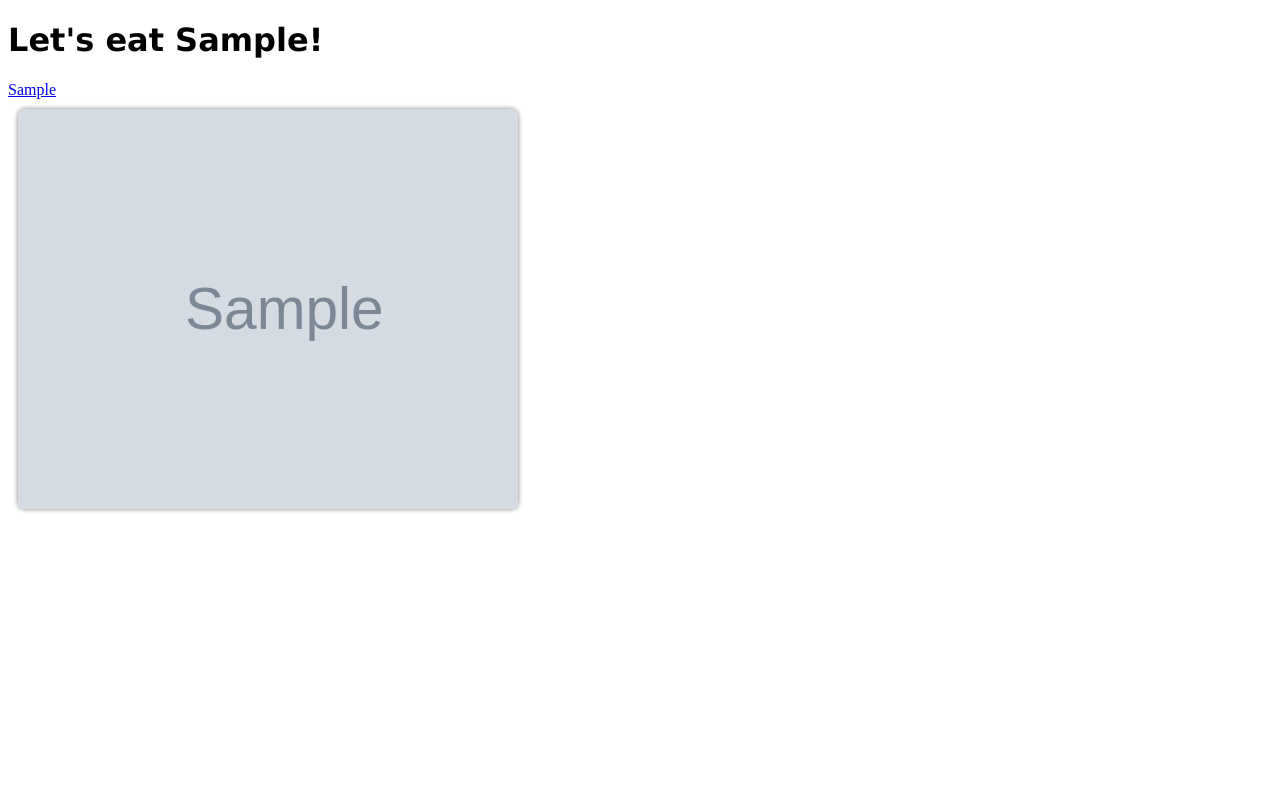
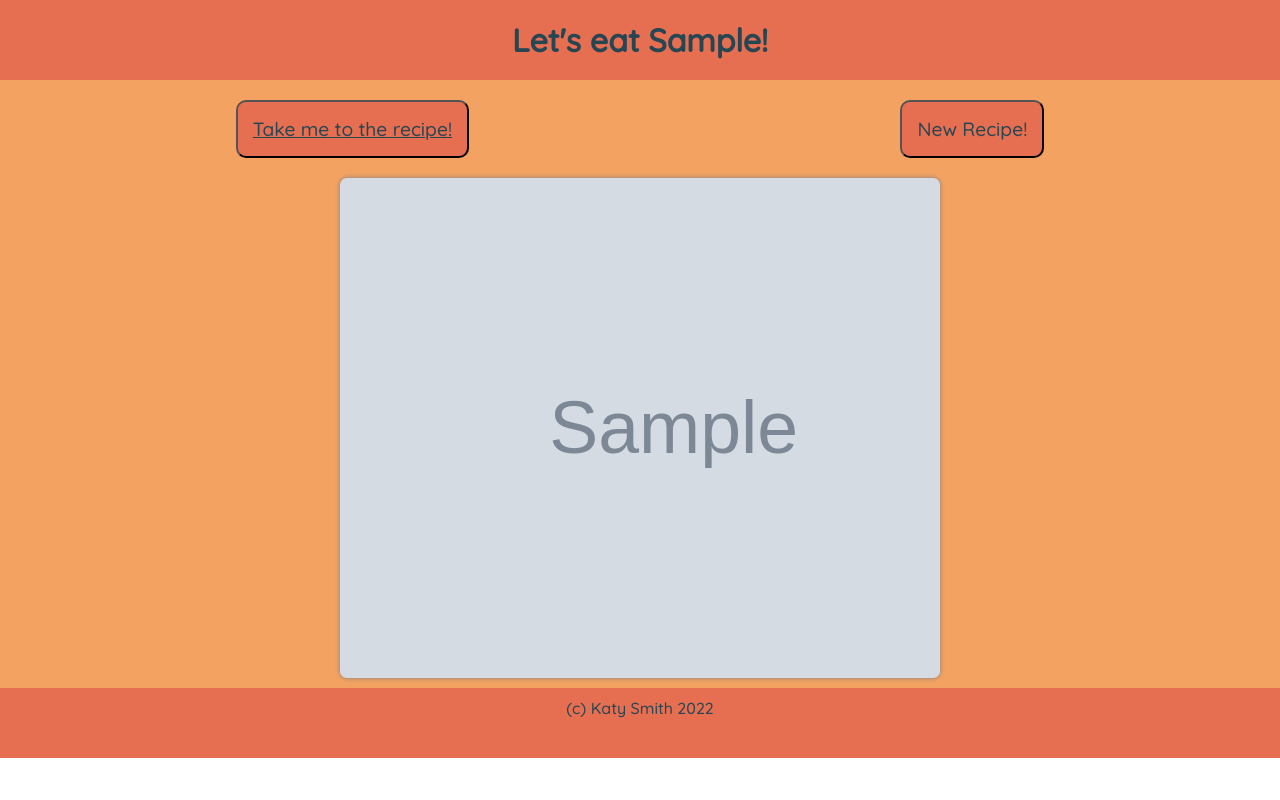
Before and after one commit to catrionafsmith/haggisneepsandtatties, a Flask app: page /whatsfordinner in a window 1280 px wide. Run offline with Flask 2, Linux system fonts and the light colour scheme; grey boxes marked "Sample" are stand-in pictures; a database or web service that is not in the repository returns one stand-in record (values such as "Sample title"); data that the repository does not hold is empty.

Commit message:
Add CSS and extra button and clean up code for readability

```diff
--- a/app.py
+++ b/app.py
@@ -1,25 +1,19 @@
 from flask import Flask, render_template
 # render template allows us to reference or use an external HTML code or script
-import urllib.request, json, requests
+import json, requests
 
-import os
 # creating the app, and letting it know that all the info it needs is in this directory
 app = Flask(__name__)
 
 # setting up the route for the app(where the main page will go)
 @app.route("/")
-# this function uses the API to get a random meal, and then returns a rendered page.
+
+# this function uses the render_template function and returns a rendered page using the dinner.html template.
 def get_dinners():
-    url = "http://www.themealdb.com/api/json/v1/1/random.php"
-    # response = requests.get(url)
-    # # response = urllib.request.urlopen(url)
-    # data = response.read()
-    # dict = json.loads(data)
-    dict = requests.get(url).json()
-    print(dict)
-# where has meals_in come from? can we just pass the whole dict in?
-    return render_template("dinner.html", dinners=dict["meals_in"])
+    url = "https://www.themealdb.com"
+    return render_template("dinner.html", url=url)
 
+# this function uses the API to get a random recipe, and then returns the recipe's title, image and link.
 def get_recipe():
     url = "http://www.themealdb.com/api/json/v1/1/random.php"
     response = requests.get(url).json()
@@ -28,55 +22,13 @@
     recipe_link = response['meals'][0]['strSource']
     return recipe_title, recipe_picture, recipe_link
 
+
 @app.route("/whatsfordinner")
+
+# this function generates and uses variables from the get_recipe() function to render a page on whatsfordinner.html template
 def whatsfor():
     recipe_title, recipe_picture, recipe_link = get_recipe()
     return render_template("whatsfordinner.html", recipe_title = recipe_title, recipe_picture=recipe_picture, recipe_link=recipe_link)
-
-# print(dict)
-
-@app.route("/meals")
-def get_meals_list():
-    url = "http://www.themealdb.com/api/json/v1/1/random.php"
-
-    dict = requests.get(url).json()
-
-    meals = []
-
-    for meal in dict["meals"]:
-        meal = {
-            "name": meal["strMeal"],
-            "picture":meal["strMealThumb"],
-            "recipe": meal["strInstructions"],
-        }
-
-        meals.append(meal)
-    # return render_template ("dinner.html", dinners=dict["meals_in"])
-    return {"meals_in": meals}
-
-@app.route("/dinnertime")
-def get_dinnertime():
-    url = "http://www.themealdb.com/api/json/v1/1/random.php"
-
-    dict = requests.get(url).json()
-
-    meals = []
-
-    for meal in dict["meals"]:
-        meal = {
-            "name": meal["strMeal"],
-            "picture":meal["strMealThumb"],
-            "recipe": meal["strInstructions"],
-        }
-
-        meals.append(meal)
-    return render_template("meal_option.html", dinners=dict["meals"])
-    # return {"meals_in": meals}
-
-@app.route("/hello")
-def hello_world():
-    return "<p>Hello, World!</p>"
-
 
 
 if __name__ == "__main__":
--- /dev/null
+++ b/static/css/styles.css
@@ -0,0 +1,69 @@
+
+* {
+    margin: 0;
+    padding: 0;
+}
+
+body {
+    height: 100vh;
+}
+
+h1 {
+    padding: 20px;
+    font-family: 'Quicksand', sans-serif;
+}
+
+button {
+    font-family: 'Quicksand', sans-serif;
+    font-size: larger;
+    padding: 15px;
+    margin: auto;
+    background-color: #e76f51;;
+    color: #264653;
+    border-radius: 10px;
+}
+
+a {
+    color: #264653;
+}
+
+footer {
+    background-color: #e76f51;
+    font-family: 'Quicksand', sans-serif;
+    text-align: center;
+    clear: both;
+    position: relative;
+    height: 50px;
+    margin-top: 10px;
+    padding: 10px;
+    color: #264653;
+}
+
+.header {
+    text-align: center;
+    background-color: #e76f51;
+    color: #264653;
+}
+
+.container {
+    display: flex;
+    padding: 20px;
+    background-color: #f4a261;
+}
+
+.pic_container {
+    margin: auto;
+    padding: 0;
+    background-color: #f4a261;
+
+}
+
+#picture {
+    width: 500px;
+    height: 400px;
+    margin: auto;
+    padding: 50px;
+    border-radius: 7px;
+    box-shadow: 0px 0px 5px grey;
+    background-size: cover;
+}
--- a/templates/whatsfordinner.html
+++ b/templates/whatsfordinner.html
@@ -5,28 +5,29 @@
     <meta http-equiv="X-UA-Compatible" content="IE=edge">
     <meta name="viewport" content="width=device-width, initial-scale=1.0">
     <title>What's for Dinner?</title>
+    <link rel="stylesheet" href="/static/css/styles.css">
+    <link rel="preconnect" href="https://fonts.googleapis.com">
+    <link rel="preconnect" href="https://fonts.gstatic.com" crossorigin>
+    <link href="https://fonts.googleapis.com/css2?family=Quicksand:wght@500&family=Roboto&display=swap" rel="stylesheet">
+
 </head>
 <body>
-    <h1>Let's eat {{recipe_title}}!</h1>
-    <a href="{{recipe_link}}">{{recipe_link}}</a>
-    <br>
-    <div id="picture" style="background-image: url({{recipe_picture}});">
+    <div class="header">
+        <h1>Let's eat {{recipe_title}}!</h1>
+    </div>
+
+    <div class="container">
+        <button><a href="{{recipe_link}}">Take me to the recipe!</a></button>
+        <button onClick="window.location.reload();">New Recipe!</button>
+    </div>
+
+    <div class="pic_container">
+        <div id="picture" style="background-image: url({{recipe_picture}});">
+    </div>
+
+    <footer>
+        (c) Katy Smith 2022
+    </footer>
 </body>
-<style>
-    h1 {
-        font-family: Verdana, Geneva, Tahoma, sans-serif;
-    }
-    p {
-        font-family: Verdana, Geneva, Tahoma, sans-serif;
-    }
-    #picture {
-        float: left;
-        width: 500px;
-        height: 400px;
-        margin: 10px;
-        border-radius: 7px;
-        box-shadow: 0px 0px 5px grey;
-        background-size: cover;
-    }
-  </style>
+
 </html>
```
Also changed, not shown: templates/dinner.html (+21 -15 lines), templates/meal_option.html (deleted, +0 -31 lines), try_api.py (deleted, +0 -14 lines).
